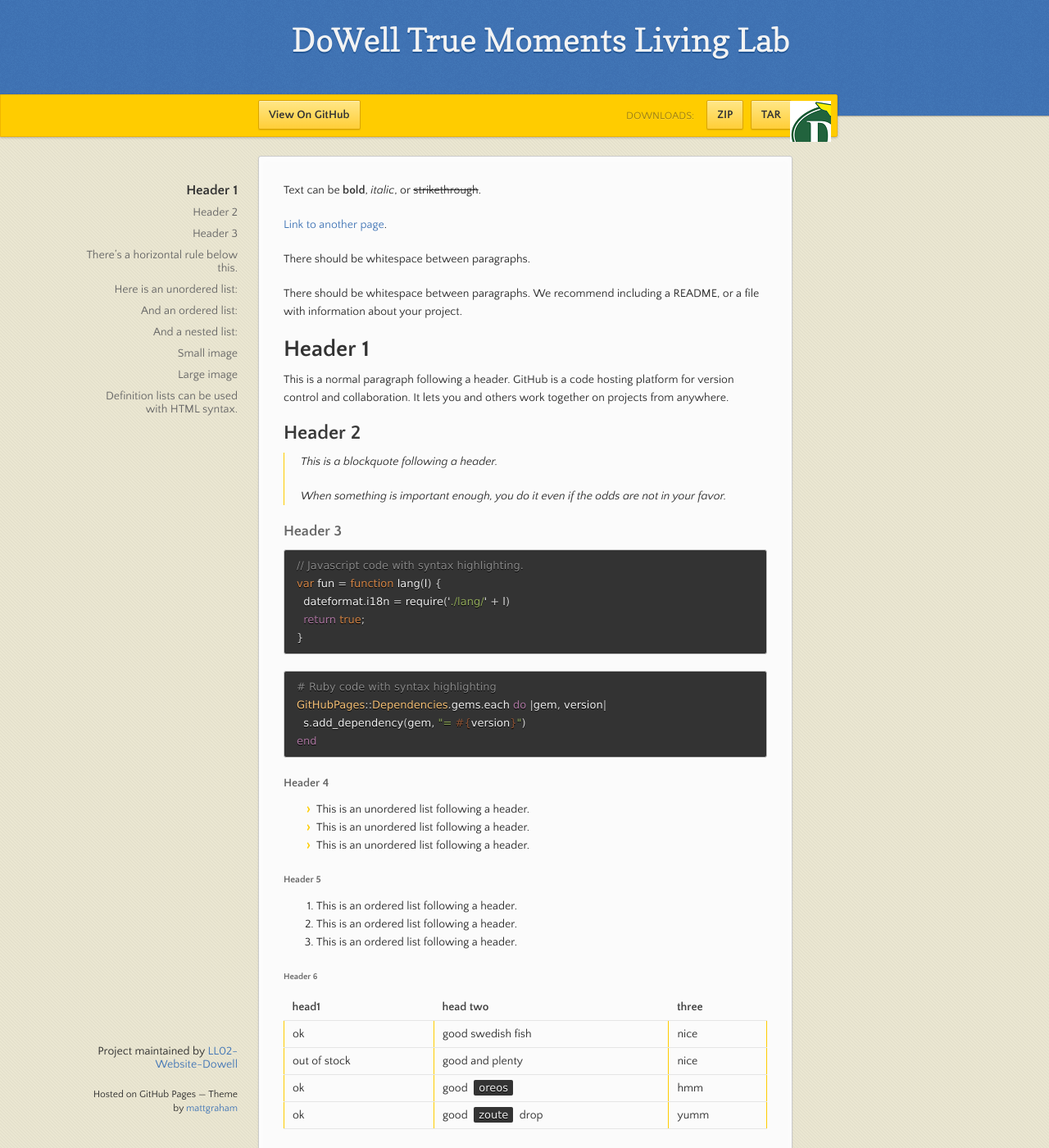
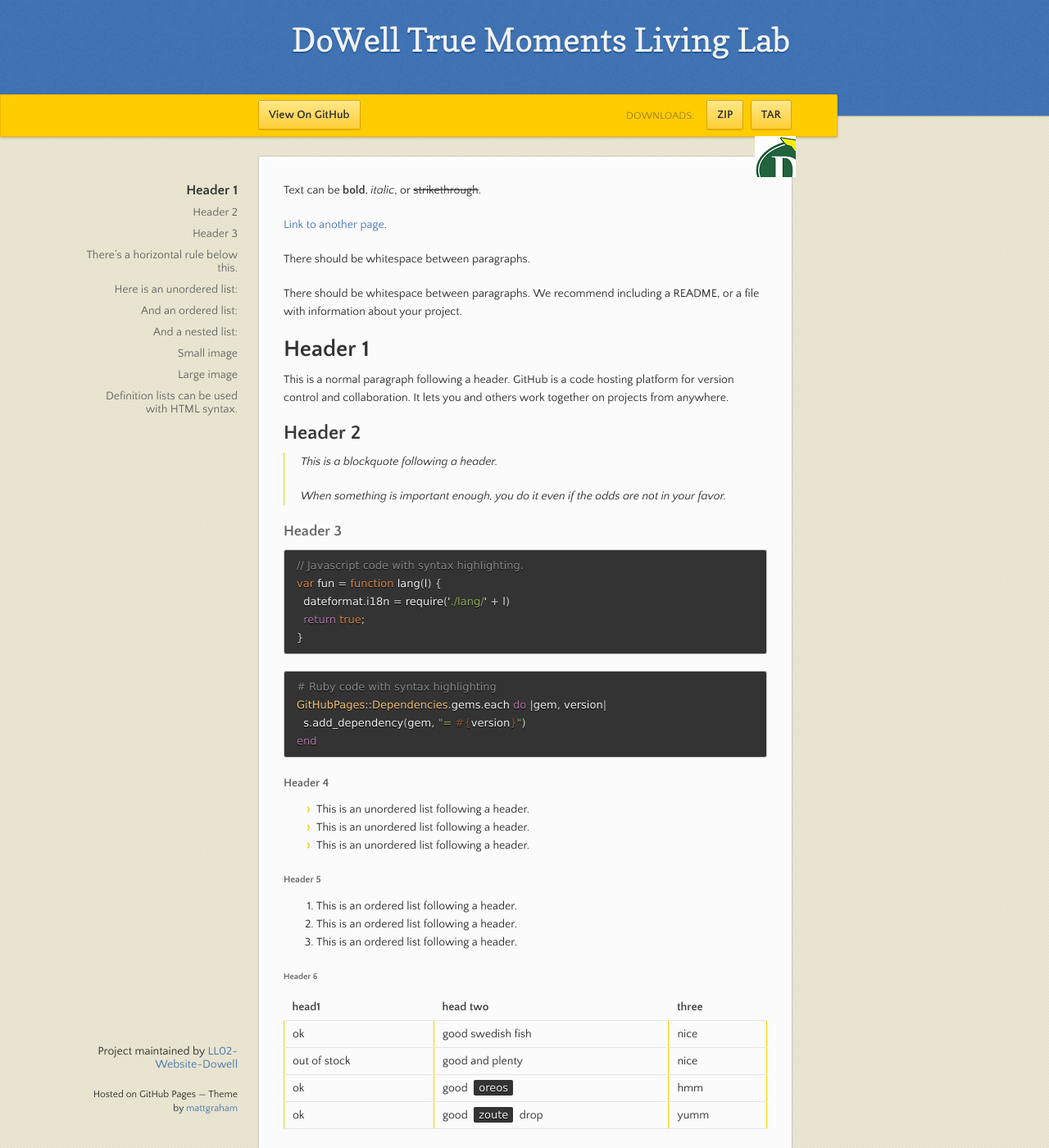
Before and after one commit to LL02-Website-Dowell/Digital-Twin-Note-Taker-Ideation.Dowell, a Jekyll site: the page built from index.md, in a window 1280 px wide and 1400 px high. Shown: the whole window at 82% size. Built offline with Jekyll 4.4.1, drawn with Linux system fonts in a browser that asks for light colours; the repository's description, which GitHub fills in, is left out.

Commit message:
Update jekyll-theme-leap-day.scss

```diff
--- a/_sass/jekyll-theme-leap-day.scss
+++ b/_sass/jekyll-theme-leap-day.scss
@@ -271,8 +271,8 @@ top: 10px;
     position:absolute;
     height: 50px;
     width: 50px;
-    right:7px;
-    top:7px;
+    right:50px;
+    top:50px;
     display: block;
     background: url(../images/logo.png);
   }
```
